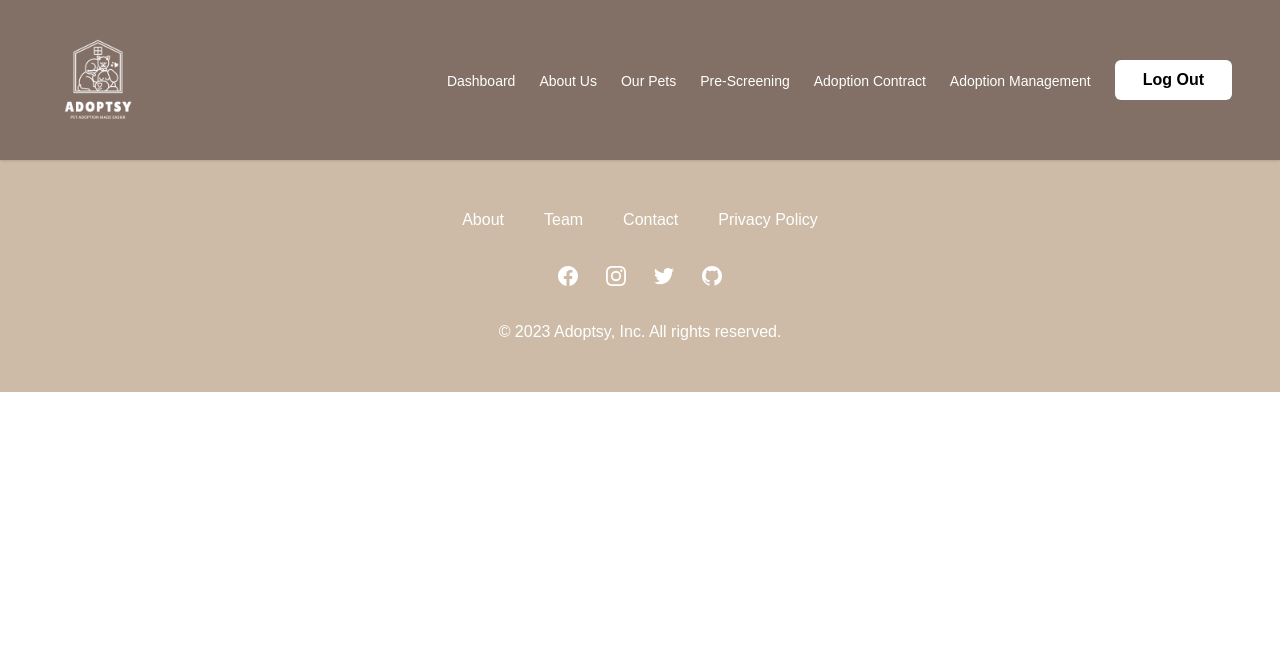
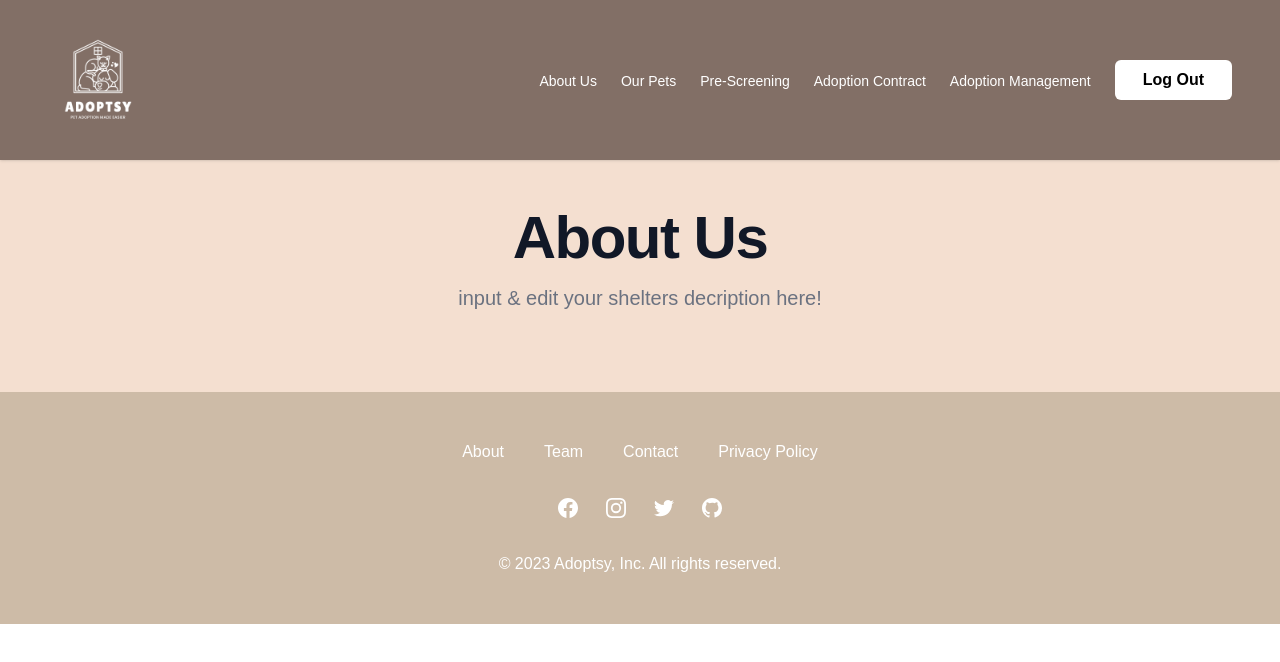
Before and after one commit to noviaantony/adoptimize, a React (Create React App) app in the folder client/: page /AboutUs in a window 1280 px wide. Shown: the top 662 px of the page. Built offline with nearby package versions, Linux system fonts and the light colour scheme.

Commit message:
feat: Create react pdf viewer

```diff
--- a/client/src/App.js
+++ b/client/src/App.js
@@ -10,6 +10,7 @@ import MyPets from "./screens/MyPets";
 import Prescreening from './screens/Prescreening';
 import AdoptionContract from './screens/AdoptionContract';
 import AdoptionManagement from './screens/AdoptionManagement'
+import AboutUs from './screens/AboutUs';
 
 
 function App() {
@@ -23,6 +24,8 @@ function App() {
         <Route path="/Prescreening" element={<Prescreening />} />
         <Route path="/AdoptionContract" element={<AdoptionContract />} />
         <Route path="/AdoptionManagement" element={<AdoptionManagement />} />
+        <Route path="/AboutUs" element ={<AboutUs/>} />
+
       </Routes>
       <Footer/>
     </div>
--- a/client/src/components/navigation/Navbar.jsx
+++ b/client/src/components/navigation/Navbar.jsx
@@ -20,7 +20,7 @@ const AuthNavbar = () => {
           <div className="flex items-center justify-between py-3 md:py-5 md:block">
             <Link
               class="toggleColour text-black my-4 leading-tight no-underline hover:no-underline font-bold text-xl lg:text-3xl text-black font-nunito"
-              to=""
+              to="/AboutUs"
             >
               <img src={require("./Logo.png")} width="100rem" alt="" />
             </Link>
@@ -69,19 +69,19 @@ const AuthNavbar = () => {
             }`}
           >
             <ul className="items-center justify-center space-y-8 md:flex md:space-x-6 md:space-y-0">
-              <div>
+              {/* <div>
                 <Link
                   className="text-white hover:font-bolder text-sm font-nunito"
                   to="/"
                 >
                   <a href="javascript:void(0)">Dashboard</a>
                 </Link>
-              </div>
+              </div> */}
 
               <div>
                 <Link
                   className="text-white text-sm hover:font-bolder font-nunito"
-                  to="/About Us"
+                  to="/AboutUs"
                 >
                   <a href="javascript:void(0)">About Us</a>
                 </Link>
--- /dev/null
+++ b/client/src/screens/AboutUs.jsx
@@ -0,0 +1,12 @@
+import React from 'react'
+import Header from '../components/misc/Header'
+
+const AboutUs = () => {
+  return (
+    <div>
+      <Header Title="About Us" Description = "input & edit your shelters decription here!"/>
+    </div>
+  )
+}
+
+export default AboutUs
--- a/client/src/screens/AdoptionContract.jsx
+++ b/client/src/screens/AdoptionContract.jsx
@@ -11,6 +11,9 @@ import '@react-pdf-viewer/core/lib/styles/index.css';
 import { defaultLayoutPlugin } from '@react-pdf-viewer/default-layout';
 // Import styles of default layout plugin
 import '@react-pdf-viewer/default-layout/lib/styles/index.css';
+
+import { Document, Page } from 'react-pdf';
+
 
 
 const AdoptionContract = () => {
@@ -53,7 +56,7 @@ const AdoptionContract = () => {
   return (
     <>
       <Header Title = "Adoption Contract" Description = "edit and upload your adoption contract that adopters would need to sign prior to adoption!"/>
-      <div class="flex items-center justify-center w-4/6 ml-80 mt-20 mb-20
+      {/* <div class="flex items-center justify-center w-4/6 ml-80 mt-20 mb-20
       ">
     <label for="dropzone-file" class="flex flex-col items-center justify-center w-full h-64 border-2 border-gray-300 border-dashed rounded-lg cursor-pointer bg-gray-50 dark:hover:bg-bray-800 dark:bg-gray-700 hover:bg-gray-100 dark:border-gray-600 dark:hover:border-gray-500 dark:hover:bg-gray-600">
         <div class="flex flex-col items-center justify-center pt-5 pb-6">
@@ -62,9 +65,18 @@ const AdoptionContract = () => {
             <p class="text-xs text-gray-500 dark:text-gray-400">SVG, PNG, JPG or GIF (MAX. 800x400px)</p>
         </div>
         <input id="dropzone-file" type="file" class="hidden" />
+
+
     </label>
+    </div>  */}
+{/*
+    <PDFViewer
+            document={{
+                url: 'https://arxiv.org/pdf/quant-ph/0410100.pdf',
+            }}
+        />
+     */}
 
-</div>
 
 
 
```
Also changed, not shown: 1 other file (tests, documents, lock files or other folders).
